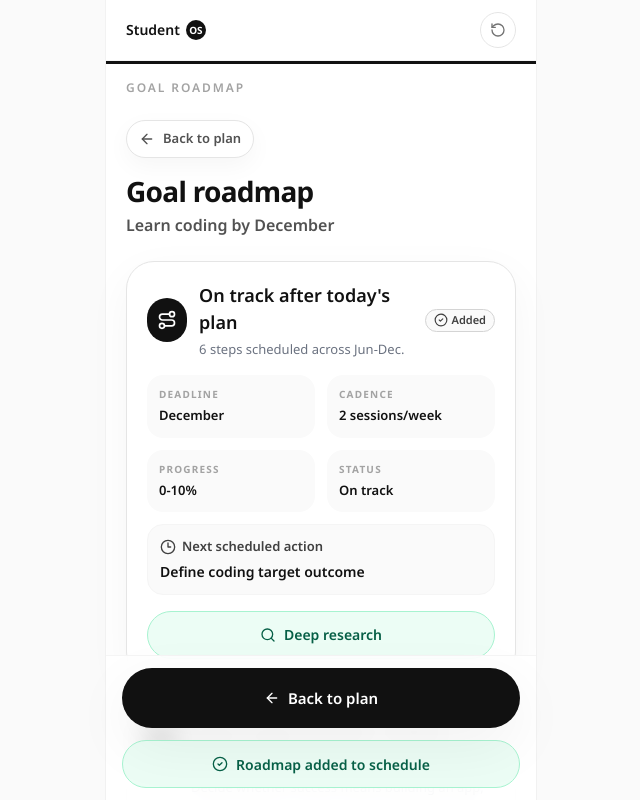
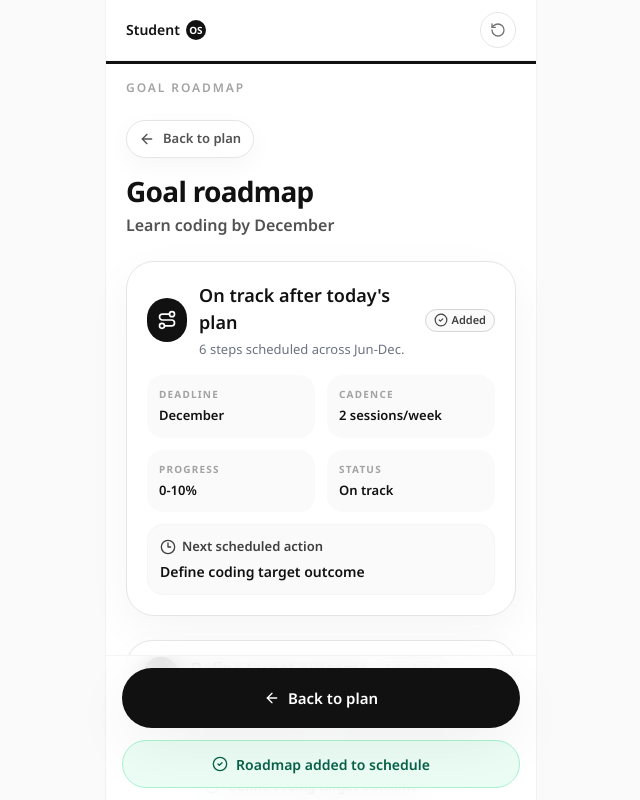
Before and after one commit to zandenkoh/StudentOS, a Next.js app: page /roadmap in a window 1280 px wide. Shown: the top 800 px of the page, without its empty margins (319-959 px from the left). Built offline with nearby package versions, Linux system fonts and the light colour scheme.

Commit message:
remove deep research feature and UI components from the roadmap page and roadmap card.

```diff
--- a/src/app/roadmap/page.tsx
+++ b/src/app/roadmap/page.tsx
@@ -1,8 +1,8 @@
 "use client";
 
-import { useCallback, useEffect, useRef, useState } from "react";
+import { useEffect, useState } from "react";
 import { useRouter } from "next/navigation";
-import { ArrowLeft, BookOpenCheck, CheckCircle2, Clock3, ExternalLink, HelpCircle, Loader2, RefreshCw, Route, Search } from "lucide-react";
+import { ArrowLeft, BookOpenCheck, CheckCircle2, Clock3, ExternalLink, HelpCircle, Route, SearchCheck } from "lucide-react";
 
 import { AppShell } from "@/components/app-shell";
 import { PrimaryButton } from "@/components/buttons";
@@ -10,11 +10,10 @@ import { GoalRoadmapTimeline } from "@/components/goal-roadmap-timeline";
 import { SourceChip } from "@/components/source-chip";
 import { goalRoadmapSteps, type DemoGoalRoadmapStep } from "@/lib/demo-data";
 import { cleanResearchCopy, compactResearchCopy } from "@/lib/sponsor-tech/research-format";
-import type { AIGoalResearch, StudentOSAgentFootprint } from "@/lib/studentos-ai-types";
+import type { StudentOSAgentFootprint } from "@/lib/studentos-ai-types";
 import { ensureTaskTimeRanges } from "@/lib/time-scheduling";
 
 type GoalResearch = NonNullable<StudentOSAgentFootprint["goalResearch"]>;
-type DeepResearchStatus = "idle" | "loading" | "success" | "error";
 
 function researchTakeaways(goalResearch: GoalResearch) {
   const summary = cleanResearchCopy(goalResearch.summary);
@@ -53,10 +52,6 @@ export default function RoadmapPage() {
   const [steps, setSteps] = useState<DemoGoalRoadmapStep[]>(() => stepsWithClockRanges(goalRoadmapSteps));
   const [goalTitle, setGoalTitle] = useState("Learn coding by December");
   const [goalResearch, setGoalResearch] = useState<StudentOSAgentFootprint["goalResearch"]>();
-  const [deepResearchStatus, setDeepResearchStatus] = useState<DeepResearchStatus>("idle");
-  const [deepResearchError, setDeepResearchError] = useState<string | null>(null);
-  const [hydrated, setHydrated] = useState(false);
-  const autoStartedRef = useRef(false);
 
   useEffect(() => {
     try {
@@ -75,99 +70,11 @@ export default function RoadmapPage() {
       }
     } catch {
       setSteps(stepsWithClockRanges(goalRoadmapSteps));
-    } finally {
-      setHydrated(true);
     }
 
     window.localStorage.setItem("studentos_roadmap_added", "true");
     setRoadmapAdded(true);
   }, []);
-
-  const persistGoalResearch = useCallback((research: AIGoalResearch) => {
-    const footprintKeys = ["studentos_ai_footprint", "studentos_commitment_footprint"];
-
-    for (const key of footprintKeys) {
-      const rawFootprint = window.localStorage.getItem(key);
-      if (!rawFootprint) continue;
-
-      try {
-        const footprint = JSON.parse(rawFootprint) as StudentOSAgentFootprint;
-        window.localStorage.setItem(
-          key,
-          JSON.stringify({
-            ...footprint,
-            goalResearch: research,
-            sponsorTrace: [
-              ...footprint.sponsorTrace.filter(
-                (item) => item.provider !== "Exa" || item.action !== "Deep researched goal context",
-              ),
-              {
-                provider: "Exa",
-                action: "Deep researched goal context",
-                status: "success",
-                detail: `${research.searchQueries?.length ?? 1} focused Exa search${(research.searchQueries?.length ?? 1) === 1 ? "" : "es"} for ${goalTitle}.`,
-              },
-            ],
-          }),
-        );
-      } catch {
-        // Ignore stale local demo state and keep the visible research result.
-      }
-    }
-  }, [goalTitle]);
-
-  const runDeepResearch = useCallback(async () => {
-    if (!goalTitle.trim() || deepResearchStatus === "loading") return;
-
-    setDeepResearchStatus("loading");
-    setDeepResearchError(null);
-
-    try {
-      let clarificationAnswers: Array<{ question: string; answer: string }> = [];
-      const savedClarifications = window.localStorage.getItem("studentos_clarification_answers");
-      if (savedClarifications) {
-        const parsed = JSON.parse(savedClarifications) as Array<{ question?: string; answer?: string }>;
-        clarificationAnswers = parsed
-          .filter((item) => item.question && item.answer)
-          .map((item) => ({
-            question: item.question as string,
-            answer: item.answer as string,
-          }));
-      }
-
-      const response = await fetch("/api/sponsor/exa/research-goal", {
-        method: "POST",
-        headers: { "Content-Type": "application/json" },
-        body: JSON.stringify({
-          goal: goalTitle,
-          clarificationAnswers,
-        }),
-      });
-
-      if (!response.ok) {
-        throw new Error("Deep research did not complete.");
-      }
-
-      const research = await response.json() as AIGoalResearch;
-      setGoalResearch(research);
-      persistGoalResearch(research);
-      setDeepResearchStatus("success");
-    } catch (error) {
-      setDeepResearchStatus("error");
-      setDeepResearchError(error instanceof Error ? error.message : "Deep research did not complete.");
-    }
-  }, [deepResearchStatus, goalTitle, persistGoalResearch]);
-
-  useEffect(() => {
-    if (!hydrated || autoStartedRef.current) return;
-
-    const shouldAutoStart = window.localStorage.getItem("studentos_deep_research_auto_start") === "true";
-    if (!shouldAutoStart) return;
-
-    autoStartedRef.current = true;
-    window.localStorage.removeItem("studentos_deep_research_auto_start");
-    void runDeepResearch();
-  }, [hydrated, runDeepResearch]);
 
   function backToPlan() {
     window.localStorage.setItem("studentos_resume_step", "plan");
@@ -257,50 +164,24 @@ export default function RoadmapPage() {
             </p>
           </div>
 
-          <button
-            type="button"
-            onClick={() => void runDeepResearch()}
-            disabled={deepResearchStatus === "loading"}
-            className="mt-4 flex h-12 w-full items-center justify-center gap-2 rounded-full border border-emerald-200 bg-emerald-50 px-4 text-[14px] font-semibold text-emerald-800 transition hover:bg-emerald-100 disabled:cursor-not-allowed disabled:opacity-70"
-          >
-            {deepResearchStatus === "loading" ? (
-              <Loader2 className="size-4 animate-spin" />
-            ) : goalResearch ? (
-              <RefreshCw className="size-4" />
-            ) : (
-              <Search className="size-4" />
-            )}
-            {deepResearchStatus === "loading"
-              ? "Researching goal..."
-              : goalResearch
-                ? "Refresh deep research"
-                : "Deep research"}
-          </button>
-
-          {deepResearchError ? (
-            <p className="mt-2 rounded-2xl bg-red-50 px-3 py-2 text-[13px] font-semibold text-red-700">
-              {deepResearchError}
-            </p>
-          ) : null}
-
           {goalResearch ? (
             <div className="mt-4 rounded-[24px] border border-emerald-100 bg-emerald-50/45 p-4">
               <div className="flex items-start justify-between gap-3">
                 <div className="flex min-w-0 items-start gap-3">
                   <span className="mt-0.5 flex size-10 shrink-0 items-center justify-center rounded-full bg-white text-emerald-700 shadow-[0_8px_22px_rgba(16,185,129,0.12)]">
-                    <Search className="size-5" />
+                    <SearchCheck className="size-5" />
                   </span>
                   <div className="min-w-0">
                     <p className="text-[18px] font-bold leading-tight text-ink">
-                      Full personalized plan
+                      Why this roadmap?
                     </p>
                     <p className="mt-1 text-[13px] font-semibold leading-5 text-emerald-800">
-                      Built from live goal research, your saved answers, and the current roadmap.
+                      StudentOS checked source context before choosing milestones, cadence, and next questions.
                     </p>
                   </div>
                 </div>
                 <SourceChip tone="success">
-                  {searchCountLabel(goalResearch)}
+                  {searchCountLabel(goalResearch)} checked
                 </SourceChip>
               </div>
 
--- a/src/components/goal-roadmap-card.tsx
+++ b/src/components/goal-roadmap-card.tsx
@@ -1,23 +1,19 @@
 "use client";
 
-import { CheckCircle2, ChevronRight, Loader2, Route, Search } from "lucide-react";
+import { CheckCircle2, ChevronRight, Route, SearchCheck } from "lucide-react";
 import { SourceChip } from "@/components/source-chip";
 
 export function GoalRoadmapCard({
   onView,
-  onDeepResearch,
   roadmapAdded,
   goalTitle = "Learn coding by December",
   summaryLines,
-  deepResearchLoading = false,
   hasDeepResearch = false
 }: {
   onView: () => void;
-  onDeepResearch?: () => void;
   roadmapAdded: boolean;
   goalTitle?: string;
   summaryLines?: string[];
-  deepResearchLoading?: boolean;
   hasDeepResearch?: boolean;
 }) {
   const lines = summaryLines?.length
@@ -58,26 +54,14 @@ export function GoalRoadmapCard({
         ))}
       </div>
 
-      <div className="mt-4 grid gap-2">
-        {onDeepResearch ? (
-          <button
-            type="button"
-            onClick={onDeepResearch}
-            disabled={deepResearchLoading}
-            className="flex h-12 w-full items-center justify-center gap-2 rounded-full border border-emerald-200 bg-emerald-50 px-4 text-[14px] font-semibold text-emerald-800 transition hover:bg-emerald-100 disabled:cursor-not-allowed disabled:opacity-70"
-          >
-            {deepResearchLoading ? (
-              <Loader2 className="size-4 animate-spin" />
-            ) : (
-              <Search className="size-4" />
-            )}
-            {deepResearchLoading
-              ? "Researching goal..."
-              : hasDeepResearch
-                ? "Open deep research"
-                : "Deep research"}
-          </button>
-        ) : null}
+      {hasDeepResearch ? (
+        <div className="mt-3 flex items-center gap-2 rounded-2xl border border-emerald-100 bg-emerald-50 px-3 py-2 text-[12px] font-bold text-emerald-800">
+          <SearchCheck className="size-4" />
+          Plan grounded in checked sources
+        </div>
+      ) : null}
+
+      <div className="mt-4">
         <button
           type="button"
           onClick={onView}
--- a/src/lib/sponsor-tech/studentos-agent.ts
+++ b/src/lib/sponsor-tech/studentos-agent.ts
@@ -1675,8 +1675,11 @@ async function generateFootprintCore(
           `If a big step cannot be made smaller, split it into multiple non-back-to-back sessions, each no longer than ${MAX_STUDY_SESSION_MINUTES} minutes, titled '[Goal Step] — Session N'.`,
           "For every scheduled task and timeline event, include scheduleRationale: one concise user-facing agent rationale for why that exact time slot or date is a good assignment for that task.",
           "Create roadmap steps for any broad goal, reading target, application, project, event, or externally contextual task, using Exa context when provided.",
+          "When exaGoalResearch is present, do not treat it as a summary add-on. Use it to change planning decisions: clarification questions, first milestone, cadence, workload estimate, deliverables, risks, and today's scheduled task.",
+          "When exaGoalResearch names prerequisites, criteria, deadlines, deliverables, eligibility, or common failure points, at least one clarification question or roadmap task must reflect that concrete finding.",
           "When Exa research includes clarificationQuestions, convert the most important unanswered items into clarification questions before finalizing the roadmap.",
           "When Exa research includes sections, reflect source scope, workload, requirements, criteria, deadlines, duration, deliverables, or milestones in roadmap tasks instead of only summarizing the topic.",
+          "Do not create generic roadmap tasks like 'research the goal' when exaGoalResearch already contains the context. Use the checked context to schedule the next real action.",
           "For clarification options, keep label short enough for a button, ideally 2-6 words and at most 42 characters. Do not include description fields on options.",
           "Clarification option labels must be plausible answers the student can choose, not categories or field names. Never use labels like 'Prompt text', 'Question range', 'Page numbers', 'Question numbers', or 'Both'. For missing worksheet details, use concrete choices like 'Whole worksheet', 'Selected questions', 'Need to check', or 'Ask teacher first', and rely on customPlaceholder for exact pasted details.",
           "For any unknown optional text field, return an empty string. For no tone, return tone='none'. For no estimated minutes, return 0.",
```
Also changed, not shown: src/app/commitments/page.tsx (+1 -7 lines), src/app/page.tsx (+5 -5 lines).
